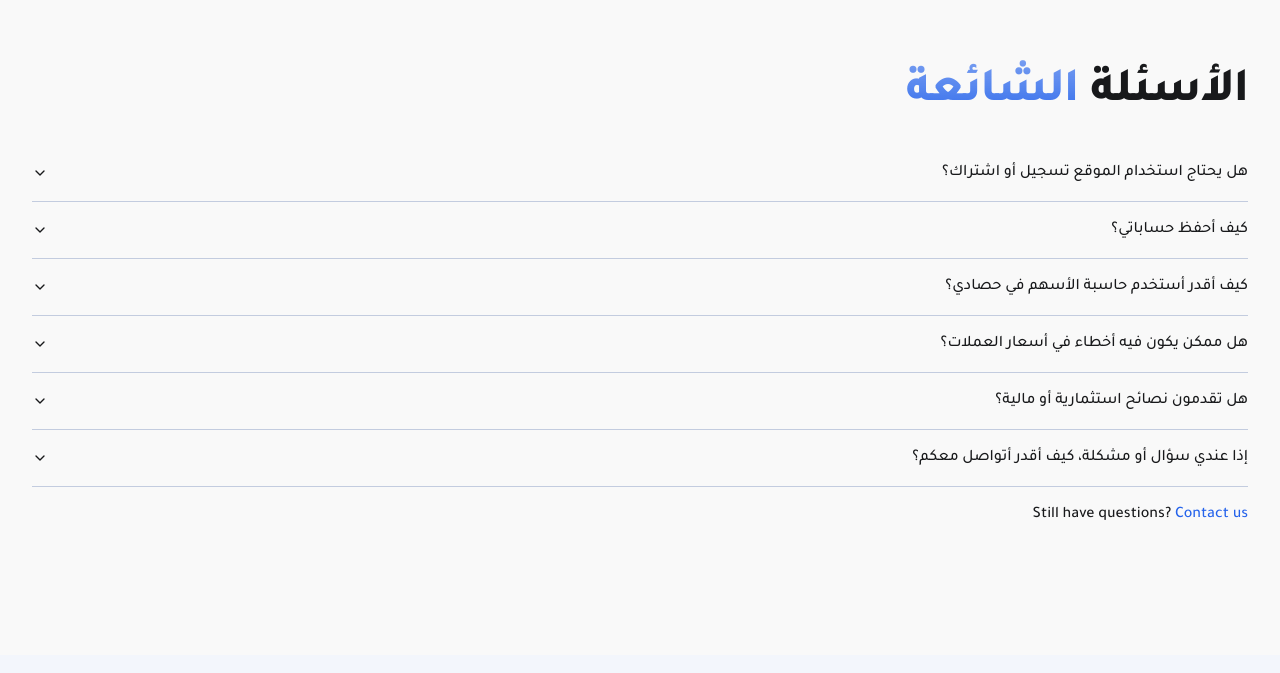
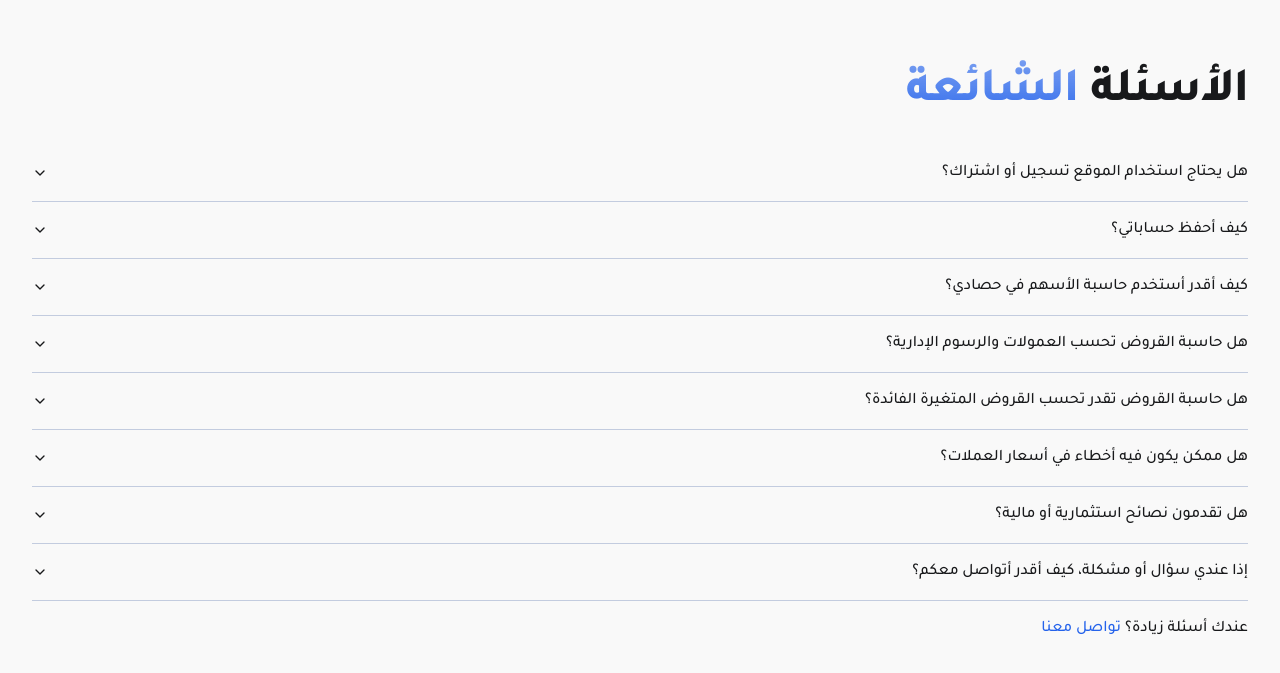
Before and after one commit to HassanAlabdulal/Hasady, a Next.js app: page / in a window 1280 px wide. Shown: the part 3299-3972 px from the top of the page. Built offline with nearby package versions, Linux system fonts and the light colour scheme.

Commit message:
feat: add more frequently asked questions

```diff
--- a/components/faq.tsx
+++ b/components/faq.tsx
@@ -31,23 +31,41 @@ const FAQList: FAQProps[] = [
     value: "item-3",
   },
   {
+    question: "هل حاسبة القروض تحسب العمولات والرسوم الإدارية؟",
+    answer:
+      "إذا عندك رسوم إدارية أو عمولات ثابتة، تقدر تضيفها مع المبلغ المقترض، وحنا نحسب القسط الشهري شامل هالتكاليف.",
+    value: "item-4",
+  },
+  {
+    question: "هل حاسبة القروض تقدر تحسب القروض المتغيرة الفائدة؟",
+    answer:
+      " حاليًا حاسبتنا مصممة للقروض ذات الفائدة الثابتة. بس نعمل على تطويرها عشان تشمل حسابات أكثر تعقيدًا مثل الفائدة المتغيرة في المستقبل.",
+    value: "item-5",
+  },
+  {
     question: "هل ممكن يكون فيه أخطاء في أسعار العملات؟",
     answer:
       "نحرص دايمًا أن نقدم لك أحدث وأدق الأسعار، بس دايمًا تأكد من الأسعار قبل ما تسوي أي عمليات مالية، لأن السوق يتغير كل ثانية.",
-    value: "item-4",
+    value: "item-6",
   },
   {
     question: "هل تقدمون نصائح استثمارية أو مالية؟",
     answer:
       "لا، حصادي ما يقدم نصائح استثمارية، بس نساعدك تحسب وتنظم أمورك المالية بنفسك.",
-    value: "item-5",
+    value: "item-7",
   },
   {
     question: "إذا عندي سؤال أو مشكلة، كيف أقدر أتواصل معكم؟",
     answer:
       "تقدر تتواصل معانا عبر صفحة اتصل بنا، واحنا موجودين نساعدك على طول.",
-    value: "item-6",
+    value: "item-8",
   },
+  //   {
+  //     question: " كيف أقدر أعرف كم باقي علي من القرض؟",
+  //     answer:
+  //       "  تقدر تستخدم حاسبة القروض لتعرف جدول السداد كامل، وبكذا تعرف بالضبط كم باقي عليك تسدده.",
+  //     value: "item-9",
+  //   },
 ];
 
 export const FAQ = () => {
@@ -78,13 +96,13 @@ export const FAQ = () => {
           ))}
         </Accordion>
 
-        <h3 className="font-medium mt-4">
-          Still have questions?{" "}
+        <h3 className="font-medium mt-4 flex gap-1">
+          عندك أسئلة زيادة؟
           <a
             href="#"
             className="text-primary transition-all border-primary hover:border-b-2"
           >
-            Contact us
+            تواصل معنا
           </a>
         </h3>
       </section>
```
